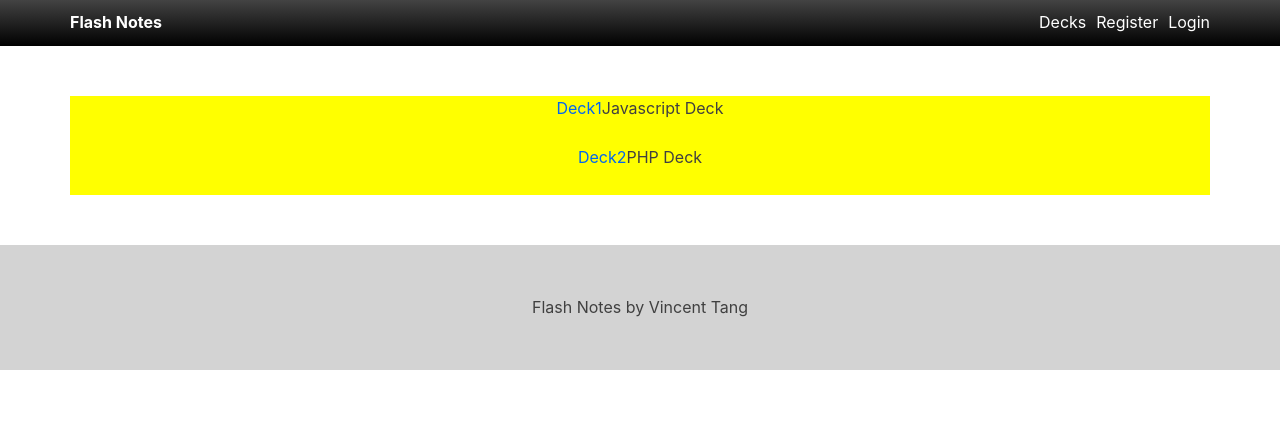
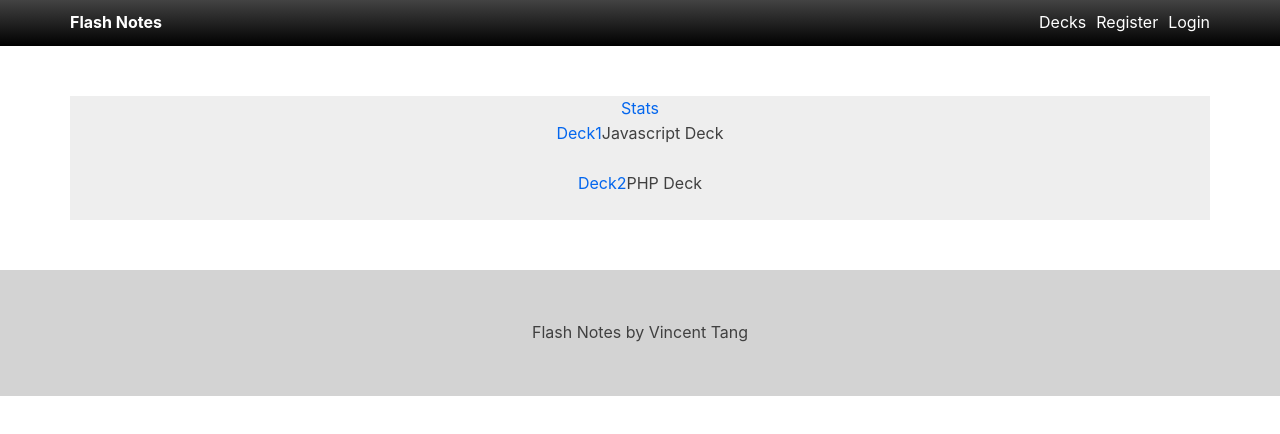
Before and after one commit to vincentntang/flashnotes-react, a React (Create React App) app in the folder frontend/: page /decks in a window 1280 px wide. Shown: the top 434 px of the page. Built offline with nearby package versions, Linux system fonts and the light colour scheme.

Commit message:
Added switch statement to reserve route

```diff
--- a/frontend/src/App.js
+++ b/frontend/src/App.js
@@ -9,6 +9,7 @@ import Footer from "./components/layout/Footer";
 import Login from "./components/auth/Login";
 import Register from "./components/auth/Register";
 import Decks from "./components/decks/Decks";
+import Stats from "./components/decks/Stats";
 import Deck from "./components/deck/Deck";
 import Review from "./components/deck/Review";
 
@@ -41,8 +42,11 @@ class App extends Component {
               <Route exact path="/register" component={Register} />
               <Route exact path="/login" component={Login} />
               <Route exact path="/decks" component={Decks} />
-              <Route exact path="/decks/:handle" component={Deck} />
-              <Route exact path="/decks/:handle/review" component={Review} />
+              <Switch>
+                <Route exact path="/decks/stats" components={Stats} />
+                <Route exact path="/decks/:handle" component={Deck} />
+                <Route exact path="/decks/:handle/review" component={Review} />
+              </Switch>
             </div>
             <Footer />
           </div>
--- a/frontend/src/components/decks/Decks.js
+++ b/frontend/src/components/decks/Decks.js
@@ -6,7 +6,8 @@ import MainData from "../data/MainData";
 import Spinner from "../common/Spinner";
 
 const DeckStyles = styled.section`
-  background-color: yellow;
+  background-color: #eee;
+  text-align:center;
   // background-color: ${props => props.theme.grey};
   // display: flex;
   // flex-wrap: wrap;
@@ -46,6 +47,11 @@ export default class Cards extends Component {
       });
     }
     console.log(this.state.decks);
-    return <DeckStyles>{deckContent}</DeckStyles>;
+    return (
+      <DeckStyles>
+        <Link to="/decks/stats">Stats</Link>
+        {deckContent}
+      </DeckStyles>
+    );
   }
 }
--- /dev/null
+++ b/frontend/src/components/decks/Stats.js
@@ -0,0 +1,7 @@
+import React, { Component } from "react";
+
+export default class Stats extends Component {
+  render() {
+    return <div>Hey</div>;
+  }
+}
```
Also changed, not shown: frontend/src/components/deck/ReviewFinished.js (deleted), frontend/src/components/deck/ReviewStart.js (deleted), 2 other files (tests, documents, lock files or other folders).
